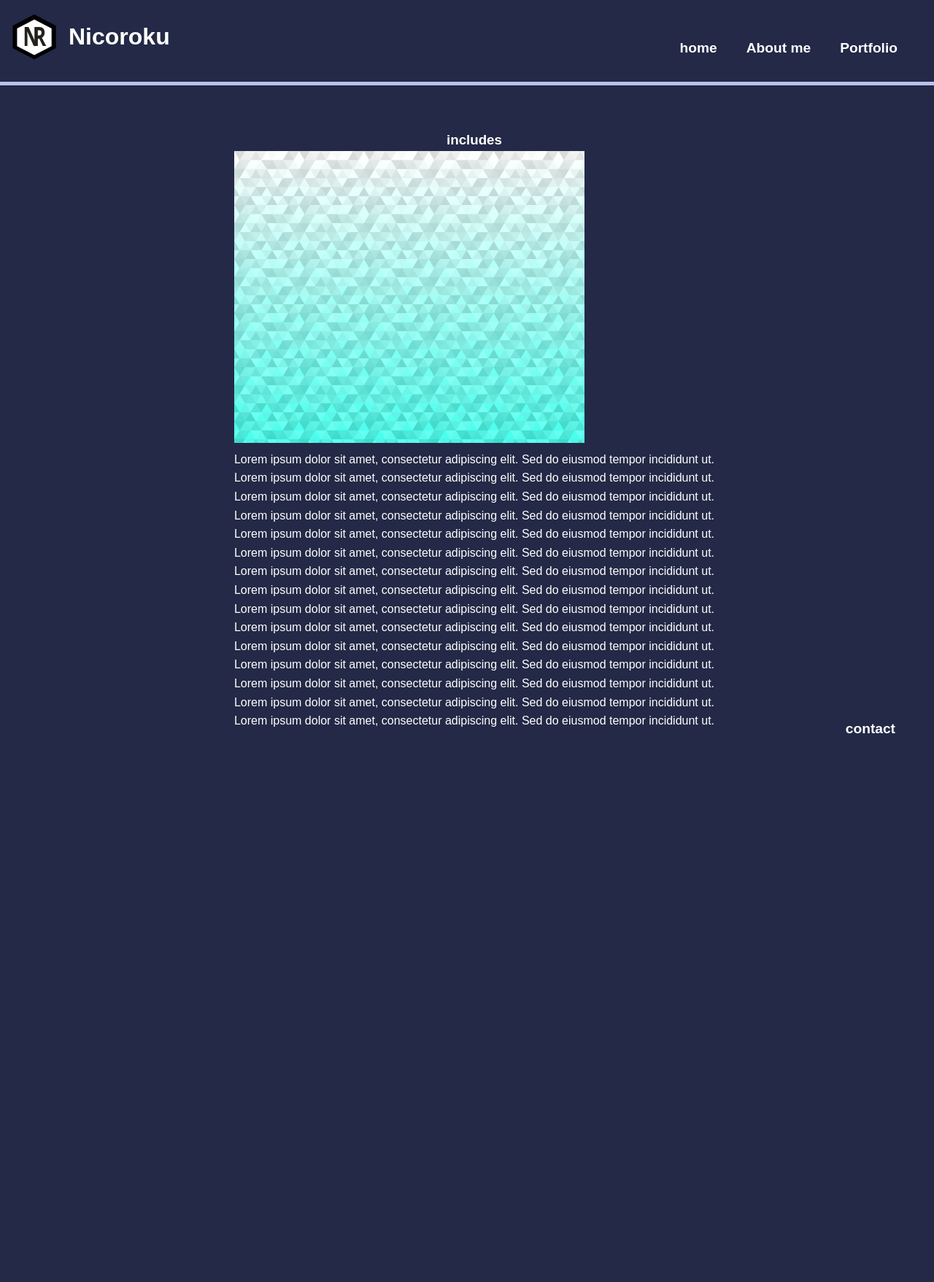
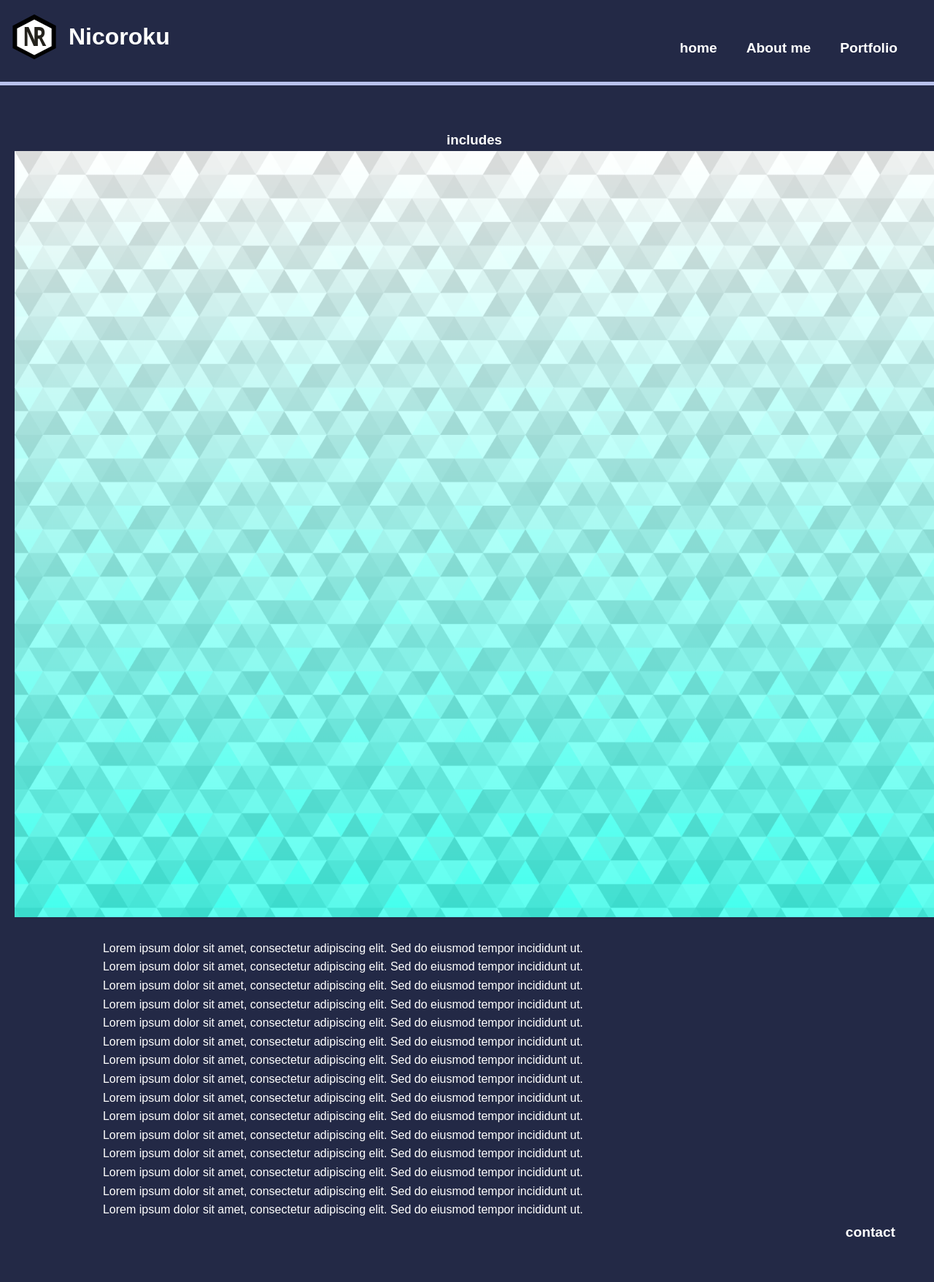
Before and after one commit to Nicoroku/website, a Jekyll site: the page built from _posts/2024-11-27-includes.markdown, in a window 1280 px wide. Shown: the whole page at 73% size. Built offline with Jekyll 4.4.1, drawn with Linux system fonts in a browser that asks for light colours; before the commit the page ends 1067 px from its top, so only the background shows below that.

Commit message:
Update stylesheet.css

```diff
--- a/assets/stylesheet.css
+++ b/assets/stylesheet.css
@@ -4,6 +4,8 @@
     padding: 0;
 
   }
+
+
 
   a:visited {
 
@@ -12,6 +14,7 @@
   .amain{
     margin-top: 10px;
     text-align: center;
+    align-content: center;
 
   }
   .artikelh3 {
@@ -41,11 +44,7 @@
     margin: 0 auto;
   }
 
-.articleimage {
-display: flex;
-width: 600px;
-height: 400px;
-}
+
 
 .profimage {
   display: flex;
@@ -112,6 +111,22 @@
 
 /* article sytling */
 
+article {
+  text-align: center; /* Zentriert die Inhalte innerhalb des Artikels */
+  max-width: 800px; /* Maximale Breite des Artikels */
+  width: 100%; /* Nutze die volle Breite bei kleineren Bildschirmen */
+  padding: 20px; /* Abstand um den Artikel herum */
+  box-sizing: border-box; /* Bezieht Padding in die Breite ein */
+}
+
+article img {
+  width: 800px;
+  height: 600px;
+  max-width: 100%; /* Skaliert für kleinere Bildschirme */
+  object-fit: contain; /* Verhindert Verzerrungen */
+  display: block;
+  margin: 0 auto 20px;
+}
 .post-container {
 
  max-width: 800px;
@@ -139,11 +154,29 @@
   text-align: justify;
 }
 
+
+/* Text */
+article p {
+  display: flex;
+  justify-content: center;
+  font-size: 1rem;
+  line-height: 1.6;
+  max-width: 800px; /* Begrenze die Breite des Textes */
+  margin-left: 100px;
+}
+
+
+@media (max-width: 600px) {
+  article h1 {
+    font-size: 1.5rem;
+  }
+
+  article p {
+    font-size: 0.9rem;
+  }
+}
+
   /* Header und Navigation */
-
-h1 {
-  color: #fffffe;
-}
 
   header {
     display: flex;
@@ -226,6 +259,7 @@
     text-decoration:solid;
     color: #eebbc3;
   }
+
 
 
 
@@ -351,6 +385,11 @@
     flex: 1;
   }
 
+  .logo img {
+    width: auto; /* Allow image to scale naturally */
+    max-width: none; /* Removes the max-width restriction */
+    height: auto; /* Maintains aspect ratio */
+  }
   main{
     flex: 1;
 
@@ -361,3 +400,32 @@
 
 
   }
+
+
+  /* General styles for images */
+img {
+  width: 100%; /* Ensures the image scales to fit its container */
+  height: auto; /* Maintains the aspect ratio */
+  max-width: 100%; /* Prevents the image from exceeding its container */
+}
+
+/* For article-specific images */
+article img {
+  display: block; /* Removes extra space below the image (inline-block issue) */
+  margin: 0 auto; /* Centers the image within its container */
+  max-width: 800px; /* Default maximum width for large screens */
+}
+
+/* Media query for smaller devices (768px and below) */
+@media (max-width: 768px) {
+  article img {
+    max-width: 90%; /* Shrinks the image width for small screens */
+  }
+}
+
+/* Media query for very small devices (480px and below) */
+@media (max-width: 480px) {
+  article img {
+    max-width: 100%; /* Allow the image to fully fit smaller screens */
+  }
+}
```
Lines whose indentation alone changed are shown as unchanged.
